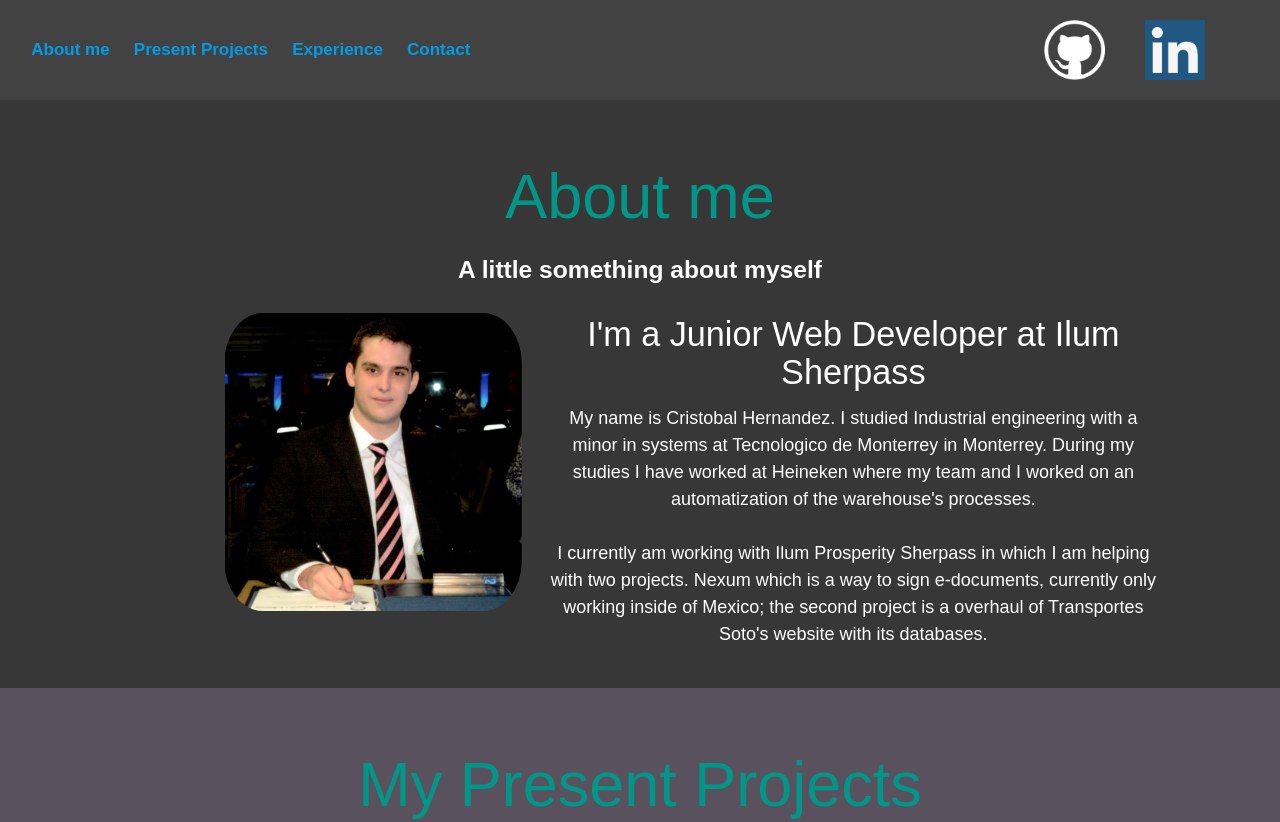
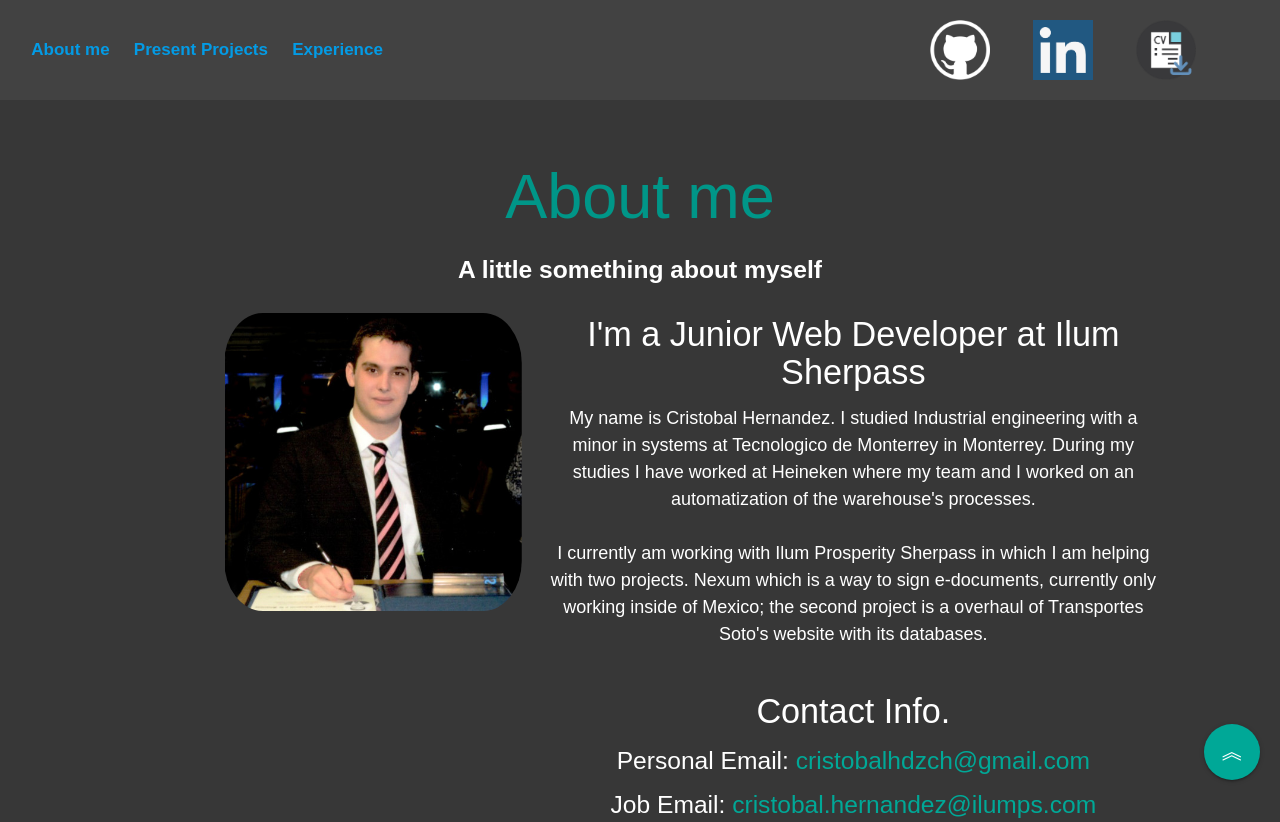
Before and after one commit to CristobalHdz/Portfoliov2.0, a plain HTML site: page index.html in a window 1280 px wide. Shown: the top 822 px of the page. Drawn offline with nearby package versions, Linux system fonts and the light colour scheme.

Commit message:
Finish v1.0

```diff
--- a/assets/style.css
+++ b/assets/style.css
@@ -13,6 +13,16 @@
     scroll-behavior: smooth;
     color: white;
     font-family: Arial, sans-serif;
+}
+
+#returnBtn{
+    background-color:#00a897 ;
+    position:fixed;
+    bottom:20px;
+    right:20px;
+    z-index: 1;
+    font-size: 20px;
+    color: white;
 }
 
 /* Navbar starts */
@@ -52,6 +62,10 @@ color:rgb(163, 163, 255)
 
 #aboutMe p{
     font-size: 18px;
+}
+
+.info{
+    color: #00a897 ;
 }
 /* About me ends */
 
@@ -94,9 +108,9 @@ color:rgb(163, 163, 255)
 
 /* Experience Begins */
 
-/* Mobile */
 #experience{
     background-color: var(--backgroundColorOne);
+    margin-bottom: 0;
 }
 
 #experience h1{
@@ -139,6 +153,10 @@ color:rgb(163, 163, 255)
     background-color:#02cfbb;
 }
 
+
+/* Experience Ends */
+
+/* Mobile */
 @media screen and (max-width:425px) {
     #aboutMe img{
         width:90%;
@@ -220,9 +238,3 @@ color:rgb(163, 163, 255)
         height:500px;
     }
  }
-
-/* Experience Ends */
-
-/* Contact Section Begins */
-
-/* Contact Section Ends */
--- a/index.html
+++ b/index.html
@@ -14,22 +14,28 @@
 <body>
 
     <div class="row grey darken-3" id="navBarContainer">
-        <div class="col m8 l8 hide-on-small-only left-align" id="optionsContainer">
+        <div class="col m8 l6 hide-on-small-only left-align" id="optionsContainer">
             <button><a href="#aboutMe">About me</a></button>
             <button><a href="#Present-Projects">Present Projects</a></button>
             <button><a href="#experience">Experience</a></button>
-            <button><a href="#">Contact</a></button>
         </div>
-        <div class="col s12 m4 l4" id="logoContainer">
-            <a href="https://github.com/CristobalHdz" target="_blank" class="col s6 l2 offset-l5 center-align">
+        <div class="col s12 m4 l6" id="logoContainer">
+            <a href="https://github.com/CristobalHdz" target="_blank" class="col s4 l2 offset-l5 center-align">
                 <img src="assets/Images/GithubLogo.png" alt="GitHub Logo">
             </a>
             <a href="https://www.linkedin.com/in/cristobalhernandezch/" target="_blank"
-                class="col s6 l2 offset-l1 center-align">
+                class="col s4 m4 l2 center-align">
                 <img src="assets/Images/LinkedinLogo.png" alt="Linkedin Logo">
+            </a>
+            <a href="assets/CV Cristobal Hernandez.pdf" download
+                class="col s4 m4 l2 center-align">
+                <img src="assets/Images/CV-Download.png" alt="Download CV logo">
             </a>
         </div>
     </div>
+
+
+        <a href="#navBarContainer"><button id="returnBtn" class="btn-floating btn-large waves-effect waves-light">︽</button> </a>
 
     <section class="row" id="aboutMe">
         <div class="col s12 center-align" id="aboutTitle">
@@ -56,6 +62,10 @@
                     e-documents, currently only working inside of Mexico; the second
                     project is a overhaul of Transportes Soto's website with its
                     databases.</p>
+                </br>
+                <h4>Contact Info.</h4>
+                <h5>Personal Email: <span class="info">cristobalhdzch@gmail.com</span></h5>
+                <h5>Job Email: <span class="info">cristobal.hernandez@ilumps.com</span></h5>
             </div>
         </div>
     </section>
@@ -103,7 +113,8 @@
         <div class="row" id="projectsCards">
             <div class="col s10 offset-s1 center-align" id="scheduler">
                 <h1>Work Day Schedule</h1>
-                <img class="col s10 offset-s1 offset-m1 l5 offset-l1" src="./assets/Images/Scheduler.png" alt="Scheduler show">
+                <img class="col s10 offset-s1 offset-m1 l5 offset-l1" src="./assets/Images/Scheduler.png"
+                    alt="Scheduler show">
                 <h3 class="col s10 offset-s1 l6">A day scheduler which depending on the hour it'll block from commenting
                     on past hours.</h3>
 
@@ -120,9 +131,10 @@
 
             <div class="col s10 offset-s1 center-align" id="nutricipy">
                 <h1>Nutricipy</h1>
-                <h3 class="col s10 offset-s1 l6">A webpage which based on your Body Mass Index(BMI), and personal eating
+                <h3 class="col s10 offset-s1 l6 offset-l1">A webpage which based on your Body Mass Index(BMI), and
+                    personal eating
                     prefferences, will select from different recipes from over the web.</h3>
-                    <img class="col s10 offset-s1 offset-m1 l5 offset-l1" src="assets/Images/Nutricipy.png" alt="Scheduler show">
+                <img class="col s10 offset-s1 offset-m1 l5" src="assets/Images/Nutricipy.png" alt="Scheduler show">
                 <div class="col s10 l10 offset-s1 offset-l2 offset-xl3" id="NutrConnect">
 
                     <button class="col s5 offset-s3 offset-m1 offset-l1" id="gitNutricipy"><a
@@ -136,33 +148,6 @@
         </div>
     </section>
 
-
-
-    <!--<section class="contact" id="Contact">
-        <h1>Contact me</h1>
-        <div class="contactContainer">
-            <form>
-
-                <label for="name">Name:</label>
-                <input type="text" id="fname" placeholder="Enter name here">
-
-                <label for="email">Email:</label>
-                <input type="text" id="email" name="email" placeholder="Enter email here">
-
-                <label for="phone">Phone Number:</label>
-                <input type="number" id="phone" name="phone" placeholder="Enter Phone">
-
-                <label for="subject">Subject</label>
-                <textarea id="subject" name="subject" placeholder="Write the subject and any other comments you have"
-                    style="height:200px"></textarea>
-
-                <input type="submit" value="Submit" value="Send">
-            </form>
-        </div>
-    </section> -->
-
-    <script src="https://code.jquery.com/jquery-1.12.4.js"></script>
-    <script src="https://code.jquery.com/ui/1.12.1/jquery-ui.js"></script>
     <script src="./assets/script.js"></script>
 </body>
 
```
Also changed, not shown: assets/Images/CV-Download.png (added), 1 other file. Lines whose indentation alone changed are shown as unchanged.
